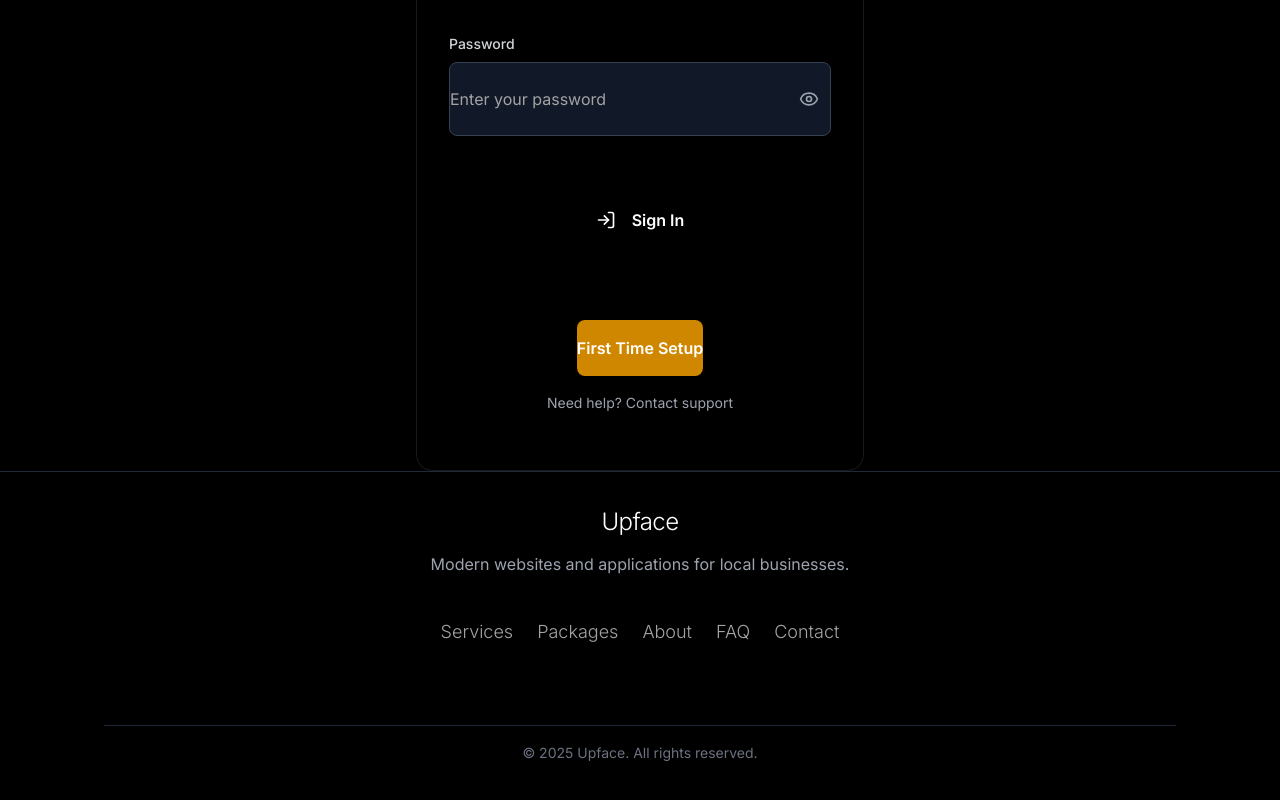
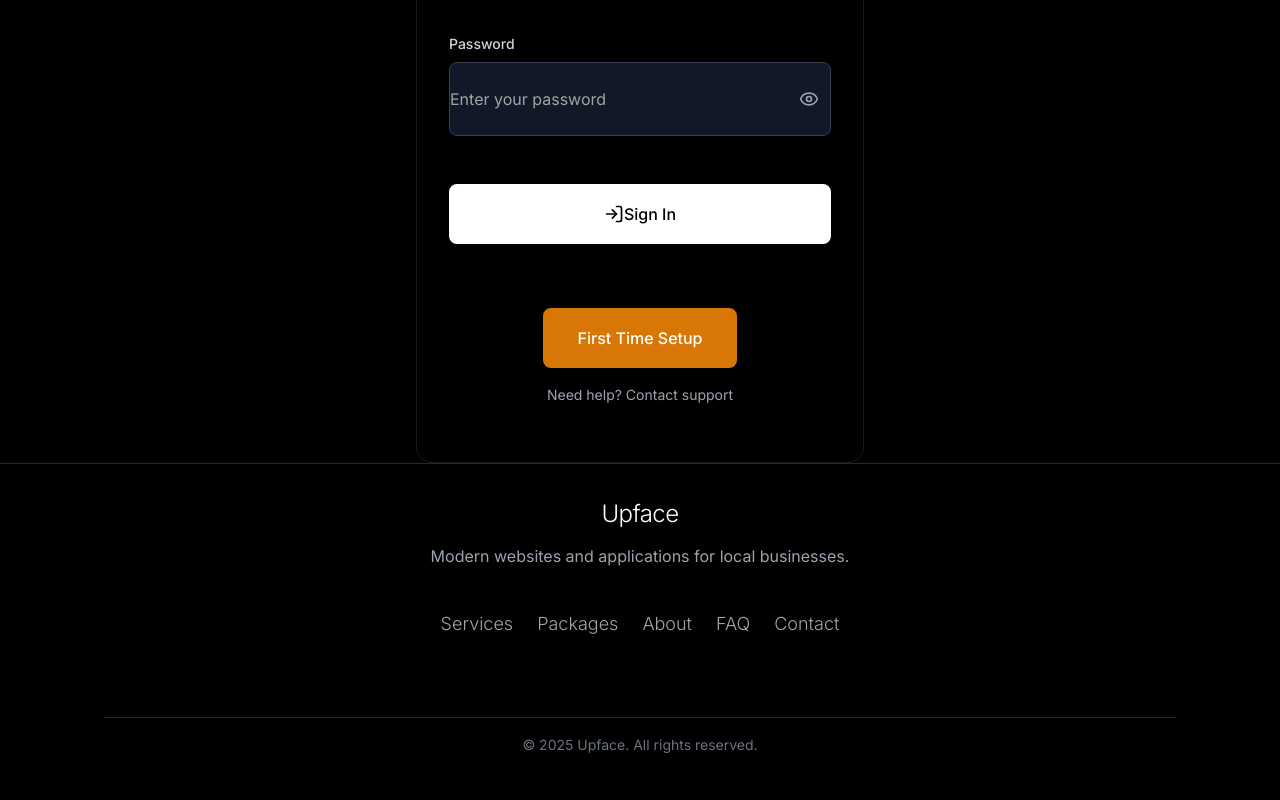
Before and after one commit to guhdnews/upface-site, a Next.js app: page /login in a window 1280 px wide. Shown: the part 812-1612 px from the top of the page. Built offline with nearby package versions, Linux system fonts and the light colour scheme; no server answers.

Commit message:
\Fix button styling consistency across all new pages - standardize with design system"

```diff
--- a/pages/admin.tsx
+++ b/pages/admin.tsx
@@ -108,11 +108,11 @@ export default function Admin() {
       <div className="flex justify-between items-center">
         <h2 className="text-2xl font-bold text-white">Client Management</h2>
         <div className="flex gap-3">
-          <Link href="/crm" className="bg-blue-600 hover:bg-blue-700 text-white px-4 py-2 rounded-lg flex items-center gap-2">
+          <Link href="/crm" className="btn btn-secondary">
             <Users size={16} />
             CRM Dashboard
           </Link>
-          <Link href="/crm/clients/new" className="bg-primary-600 hover:bg-primary-700 text-white px-4 py-2 rounded-lg flex items-center gap-2">
+          <Link href="/crm/clients/new" className="btn btn-primary">
             <Plus size={16} />
             Add Client
           </Link>
@@ -125,11 +125,11 @@ export default function Admin() {
           <h3 className="text-xl font-semibold text-white mb-4">No clients yet</h3>
           <p className="text-gray-400 mb-6">Start building your client base by adding your first client or checking recent inquiries.</p>
           <div className="flex gap-4 justify-center">
-            <Link href="/crm/clients/new" className="bg-primary-600 hover:bg-primary-700 text-white px-6 py-3 rounded-lg flex items-center gap-2">
+            <Link href="/crm/clients/new" className="btn btn-primary">
               <Plus size={20} />
               Add First Client
             </Link>
-            <Link href="/crm/inquiries" className="bg-blue-600 hover:bg-blue-700 text-white px-6 py-3 rounded-lg flex items-center gap-2">
+            <Link href="/crm/inquiries" className="btn btn-secondary">
               <Users size={20} />
               View Inquiries
             </Link>
@@ -236,7 +236,7 @@ export default function Admin() {
     <div className="space-y-6">
       <div className="flex justify-between items-center">
         <h2 className="text-2xl font-bold text-white">Freelancer Panel</h2>
-        <button className="bg-primary-600 hover:bg-primary-700 text-white px-4 py-2 rounded-lg flex items-center gap-2">
+        <button className="btn btn-primary">
           <Plus size={16} />
           Add Freelancer
         </button>
@@ -371,7 +371,7 @@ export default function Admin() {
                 </div>
                 <button
                   onClick={handleSignOut}
-                  className="flex items-center gap-2 px-4 py-2 bg-gray-800 hover:bg-gray-700 text-gray-300 hover:text-white rounded-lg transition-colors duration-200"
+                  className="btn btn-secondary"
                 >
                   <LogOut size={16} />
                   Sign Out
--- a/pages/crm/inquiries/index.tsx
+++ b/pages/crm/inquiries/index.tsx
@@ -155,7 +155,7 @@ export default function InquiriesPage() {
                             key={source.value}
                             onClick={() => convertToClient(inquiry, source.value)}
                             disabled={convertingId === inquiry.id}
-                            className="px-3 py-2 bg-blue-600 hover:bg-blue-700 text-white text-sm rounded-lg transition-colors flex items-center gap-2 disabled:opacity-50"
+                            className="btn btn-primary text-sm disabled:opacity-50"
                           >
                             {convertingId === inquiry.id ? (
                               <>
--- a/pages/login.tsx
+++ b/pages/login.tsx
@@ -122,7 +122,7 @@ export default function Login() {
               <button
                 type="submit"
                 disabled={isLoading}
-                className="w-full bg-primary-600 hover:bg-primary-700 disabled:opacity-50 disabled:cursor-not-allowed text-white px-6 py-3 rounded-lg font-semibold transition-colors duration-200 flex items-center justify-center gap-2"
+                className="w-full btn btn-primary disabled:opacity-50 disabled:cursor-not-allowed"
               >
                 {isLoading ? (
                   <>
@@ -141,7 +141,7 @@ export default function Login() {
             {/* Footer */}
             <div className="mt-8 text-center">
               <div className="mb-4">
-                <Link href="/setup" className="bg-yellow-600 hover:bg-yellow-700 text-white px-4 py-2 rounded-lg font-semibold transition-colors duration-200 inline-flex items-center gap-2">
+                <Link href="/setup" className="btn btn-accent">
                   First Time Setup
                 </Link>
               </div>
--- a/pages/setup.tsx
+++ b/pages/setup.tsx
@@ -243,7 +243,7 @@ export default function Setup() {
             </div>
 
             {/* Navigation */}
-            <div className="mt-8 text-center space-x-4">
+            <div className="mt-8 btn-group">
               <Link href="/" className="btn btn-secondary">
                 Back to Home
               </Link>
--- a/styles/globals.css
+++ b/styles/globals.css
@@ -527,6 +527,18 @@ li::before {
   border-color: var(--color-black);
 }
 
+.btn-accent {
+  background: #d97706;
+  color: var(--color-white);
+  border-color: #d97706;
+}
+
+.btn-accent:hover {
+  background: #b45309;
+  color: var(--color-white);
+  border-color: #b45309;
+}
+
 /* Button spacing */
 .btn + .btn {
   margin-left: var(--space-3);
```
